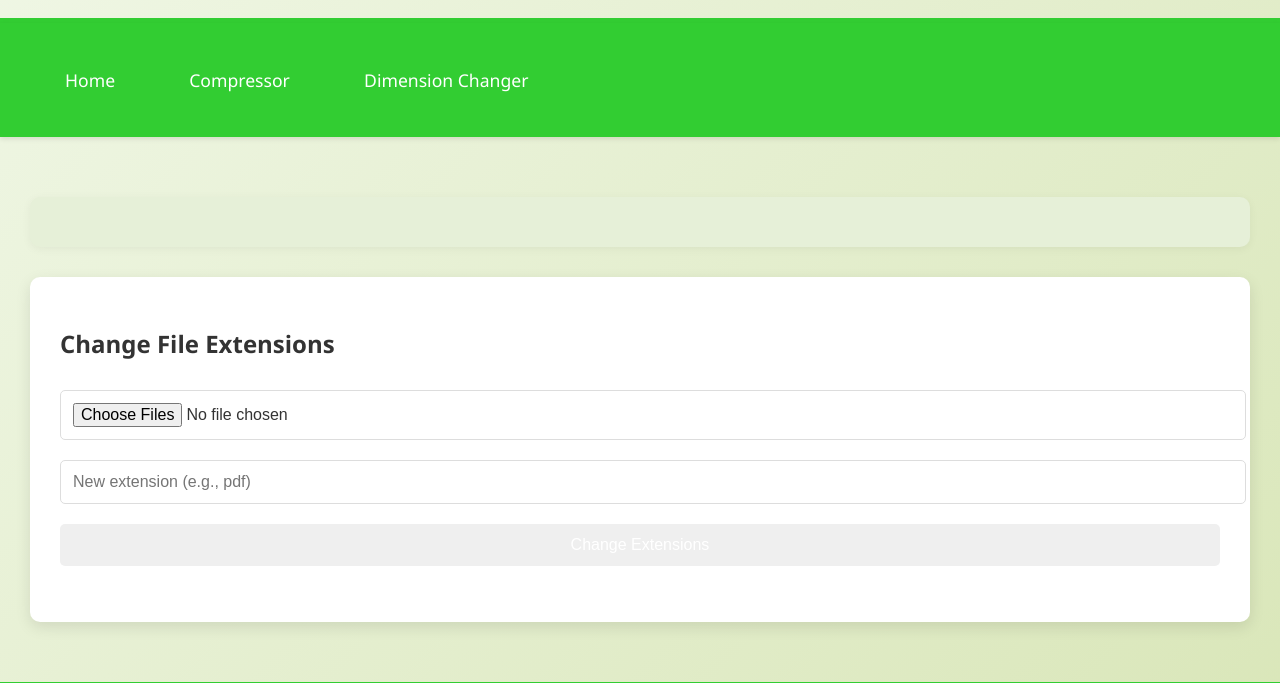
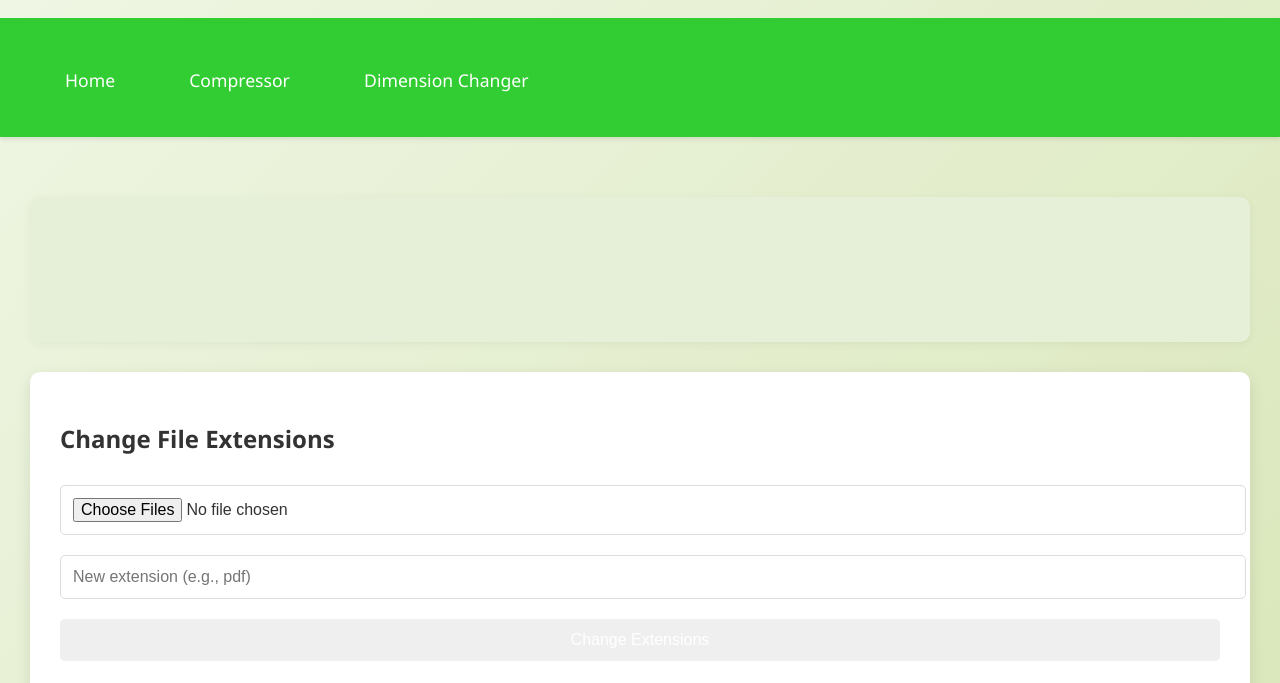
Before and after one commit to Safal-Subedi/Tools, a plain HTML site: page ext-changer.html in a window 1280 px wide. Shown: the part 117-800 px from the top of the page. Drawn offline with Linux system fonts and the light colour scheme.

Commit message:
Update ext-changer.html

```diff
--- a/ext-changer.html
+++ b/ext-changer.html
@@ -21,7 +21,7 @@
         button:hover { background: #32cd32; }
         .download-link { color: #limegreen; text-decoration: none; font-weight: bold; margin: 5px 0; display: block; }
         footer { text-align: center; padding: 20px; background: #32cd32; color: white; border-top: 3px solid #limegreen; }
-        @media (max-width: 768px) { nav a { display: block; margin: 10px 0; } }
+        @media (max-width: 768px) { nav a { display: block; margin: 10px 0; } .ad-space { padding: 15px; } }
     </style>
 </head>
 <body>
@@ -37,14 +37,12 @@
     </nav>
     <div class="container">
         <div class="ad-space">
-            <script async src="https://pagead2.googlesyndication.com/pagead/js/adsbygoogle.js?client=ca-pub-XXXXXXXXXXXXXXXX"
+            <script async src="https://pagead2.googlesyndication.com/pagead/js/adsbygoogle.js?client=ca-pub-8469839593145584"
                  crossorigin="anonymous"></script>
             <ins class="adsbygoogle"
-                 style="display:block"
-                 data-ad-client="ca-pub-XXXXXXXXXXXXXXXX"
-                 data-ad-slot="YYYYYYYYYY"
-                 data-ad-format="auto"
-                 data-full-width-responsive="true"></ins>
+                 style="display:inline-block;width:728px;height:90px"
+                 data-ad-client="ca-pub-8469839593145584"
+                 data-ad-slot="4775999740"></ins>
             <script>
                  (adsbygoogle = window.adsbygoogle || []).push({});
             </script>
@@ -95,7 +93,7 @@
                     link.innerText = `Download ${newName}`;
                     downloadLinks.appendChild(link);
                 };
-                reader.readAsArrayBuffer(file); // Preserve binary data
+                reader.readAsArrayBuffer(file);
             });
         }
     </script>
```
